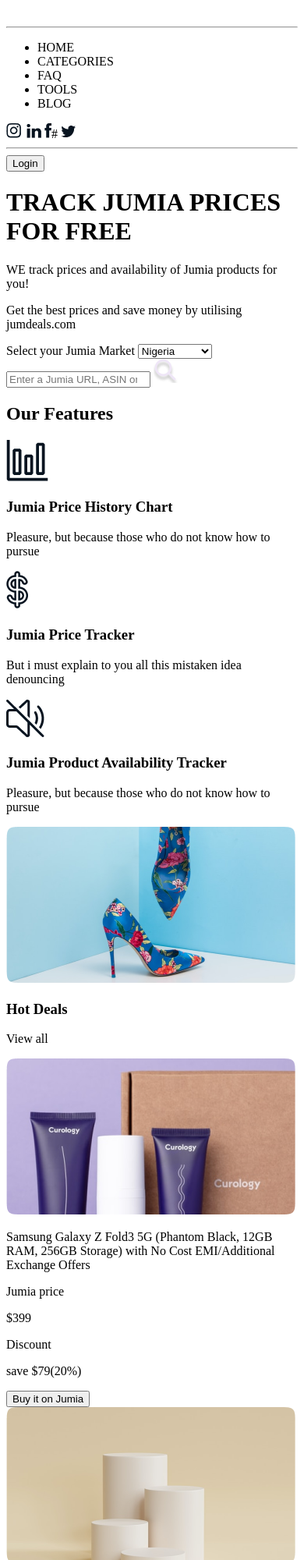
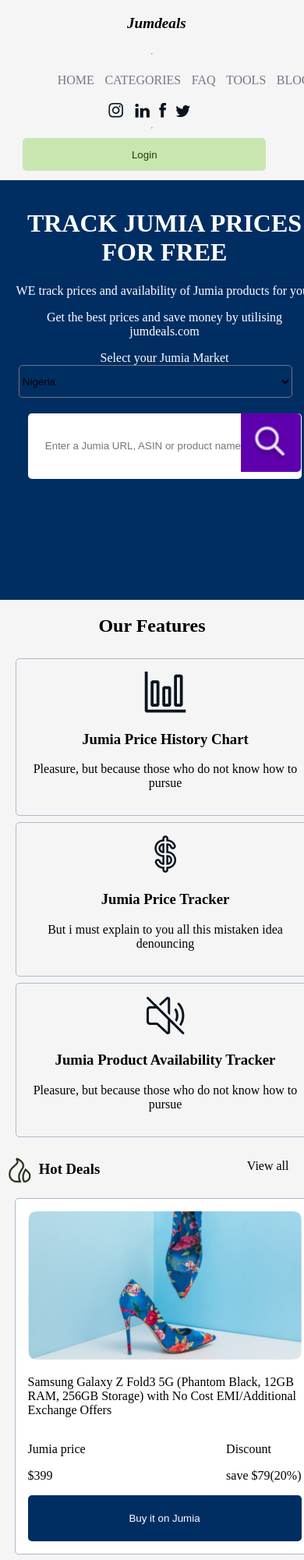
Before and after one commit to Tomivan/Jumdeals, a plain HTML site: page index.html in a window 390 px wide. Shown: the top 2000 px of the page at 78% size. Drawn offline with Linux system fonts and the light colour scheme.

Commit message:
completed styling, added media query and readme file

```diff
--- a/index.html
+++ b/index.html
@@ -4,12 +4,13 @@
     <meta charset="UTF-8">
     <meta http-equiv="X-UA-Compatible" content="IE=edge">
     <meta name="viewport" content="width=device-width, initial-scale=1.0">
+    <link rel="stylesheet" href="./style.css">
     <title>Tracker</title>
 </head>
 <body>
     <nav class="nav">
-        <img src="" alt="">
-        <hr />
+        <p><strong> <i>Jumdeals</i></strong></p>
+        <hr class="nav-hr"/>
         <div class="nav-middle">
             <ul>
                 <li>HOME</li>
@@ -18,36 +19,35 @@
                 <li>TOOLS</li>
                 <li>BLOG</li>
             </ul>
-            <div social-media>
-                <img src="./assets/images/instagram.png" alt="">
-                <img src="./assets/images/linkedin.png" alt="">
-                <img src="./assets/images/facebook.png" alt="">#
-                <img src="./assets/images/twitter.png" alt="">
+            <div class="social-media">
+                <img src="./assets/images/instagram.png" alt="" class="social-icon">
+                <img src="./assets/images/linkedin.png" alt="" class="social-icon">
+                <img src="./assets/images/facebook.png" alt="" class="social-icon">
+                <img src="./assets/images/twitter.png" alt="" class="social-icon">
             </div>
-            <hr />
+        </div>
+        <hr class="nav-hr"/>
         <button class="login">Login</button>
         <img src="" alt="">
-        </div>
     </nav>
     <main class="main">
         <h1>TRACK JUMIA PRICES FOR FREE</h1>
         <p>WE track prices and availability of Jumia products for you!</p>
         <p>Get the best prices and save money by utilising jumdeals.com</p>
+        <div class="select">
             <label class="label">Select your Jumia Market</label>
             <select>
                 <option>Nigeria</option>
-            <option>Ghana</option>
-            <option>South Africa</option>
-            <option>Egypt</option>
-            <option>Morocco</option>
             </select>
+        </div>
         <div class="input">
-            <input type="search" placeholder="Enter a Jumia URL, ASIN or product name" />
-            <img src="./assets/images/search.png" alt="">
+            <input type="search" placeholder="Enter a Jumia URL, ASIN or product name" class="jumia-input"/>
+            <img src="./assets/images/search.png" alt="" class="search-icon">
         </div>
     </main>
     <section class="section">
         <h2>Our Features</h2>
+        <div class="feature-section">
             <div class="feature-card">
                 <img src="./assets/images/chart.png" alt="">
                 <h3>Jumia Price History Chart</h3>
@@ -63,17 +63,19 @@
                 <h3>Jumia Product Availability Tracker</h3>
                 <p>Pleasure, but because those who do not know how to pursue</p>
             </div>
+        </div>
     </section>
     <section class="hot-deals-section">
         <div class="top-section">
             <div class="hot-deals">
-                <img src="./assets/images/heels.png" alt="">
+                <img src="./assets/images/hot.png" alt="" class="section-icon">
                 <h3>Hot Deals</h3>
             </div>
             <p>View all</p>
         </div>
+        <div class="box-section">
             <div class="box">
-            <img src="./assets/images/cream.png" alt="">
+                <img src="./assets/images/heels.png" alt="" class="deals-image">
                 <p>Samsung Galaxy Z Fold3 5G (Phantom Black, 12GB RAM, 256GB Storage) with No Cost EMI/Additional Exchange Offers</p>
                 <div class="price">
                     <div class="current">
@@ -84,11 +86,11 @@
                         <p>Discount</p>
                         <p>save $79(20%)</p>
                     </div>
+                </div>
                 <button class="buy">Buy it on Jumia</button>
             </div>
-        </div>
             <div class="box">
-            <img src="./assets/images/rolls.png" alt="">
+                <img src="./assets/images/cream.png" alt="" class="deals-image">
                 <p>Samsung Galaxy Z Fold3 5G (Phantom Black, 12GB RAM, 256GB Storage) with No Cost EMI/Additional Exchange Offers</p>
                 <div class="price">
                     <div class="current">
@@ -99,11 +101,11 @@
                         <p>Discount</p>
                         <p>save $79(20%)</p>
                     </div>
+                </div>
                 <button class="buy">Buy it on Jumia</button>
             </div>
-        </div>
             <div class="box">
-            <img src="" alt="">
+                <img src="./assets/images/rolls.png" alt="" class="deals-image">
                 <p>Samsung Galaxy Z Fold3 5G (Phantom Black, 12GB RAM, 256GB Storage) with No Cost EMI/Additional Exchange Offers</p>
                 <div class="price">
                     <div class="current">
@@ -114,6 +116,7 @@
                         <p>Discount</p>
                         <p>save $79(20%)</p>
                     </div>
+                </div>
                 <button class="buy">Buy it on Jumia</button>
             </div>
         </div>
@@ -121,13 +124,14 @@
     <section class="popular-deals-section">
         <div class="top-section">
             <div class="popular-deals">
-                <img src="" alt="">
+                <img src="./assets/images/popular.png" alt="" class="section-icon">
                 <h3>Popular Deals</h3>
             </div>
             <p>View all</p>
         </div>
+        <div class="box-section">
             <div class="box">
-            <img src="./assets/images/heels.png" alt="">
+                <img src="./assets/images/heels.png" alt="" class="deals-image">
                 <p>Samsung Galaxy Z Fold3 5G (Phantom Black, 12GB RAM, 256GB Storage) with No Cost EMI/Additional Exchange Offers</p>
                 <div class="price">
                     <div class="current">
@@ -138,11 +142,11 @@
                         <p>Discount</p>
                         <p>save $79(20%)</p>
                     </div>
+                </div>
                 <button class="buy">Buy it on Jumia</button>
             </div>
-        </div>
             <div class="box">
-            <img src="./assets/images/dollar.png" alt="">
+                <img src="./assets/images/cream.png" alt="" class="deals-image">
                 <p>Samsung Galaxy Z Fold3 5G (Phantom Black, 12GB RAM, 256GB Storage) with No Cost EMI/Additional Exchange Offers</p>
                 <div class="price">
                     <div class="current">
@@ -153,11 +157,11 @@
                         <p>Discount</p>
                         <p>save $79(20%)</p>
                     </div>
+                </div>
                 <button class="buy">Buy it on Jumia</button>
             </div>
-        </div>
             <div class="box">
-            <img src="./assets/images/nosound.png" alt="">
+                <img src="./assets/images/rolls.png" alt="" class="deals-image">
                 <p>Samsung Galaxy Z Fold3 5G (Phantom Black, 12GB RAM, 256GB Storage) with No Cost EMI/Additional Exchange Offers</p>
                 <div class="price">
                     <div class="current">
@@ -168,6 +172,7 @@
                         <p>Discount</p>
                         <p>save $79(20%)</p>
                     </div>
+                </div>
                 <button class="buy">Buy it on Jumia</button>
             </div>
         </div>
@@ -175,9 +180,9 @@
     <section class="welcome">
         <h2>Welcome to Jumdeals.com</h2>
         <p>a free Amazon price tracker and Amazon product availability tracker!
-            Do you shop online and want to track product prices or product availability of
-            Amazon products? Well, amzdealz.net is here to help you! We provide a reliable
-            product price tracker for Amazon products. Read more</p>
+            Do you shop online<br /> and want to track product prices or product availability of
+            Amazon products?<br /> Well, amzdealz.net is here to help you! We provide a reliable
+            product price tracker for<br /> Amazon products. Read more</p>
         <img src="./assets/images/googleplay.png" alt="">
         <p>Read more about our features here</p>
     </section>
@@ -189,28 +194,32 @@
             </div>
             <p>View all</p>
         </div>
-        <div class="box">
+        <div class="box-section">
+            <div class="box-1">
                 <img src="./assets/images/bigwhatsapp.png" alt="">
                 <p>Samsung Galaxy Z Fold3 5G (Phantom Black, 12GB RAM, 256GB Storage) with No Cost EMI/Additional Exchange Offers</p>
             </div>
-        <div class="box">
+            <div class="box-1">
                 <img src="./assets/images/biginstagram.png" alt="">
                 <p>Samsung Galaxy Z Fold3 5G (Phantom Black, 12GB RAM, 256GB Storage) with No Cost EMI/Additional Exchange Offers</p>
             </div>
-        <div class="box">
+            <div class="box-1">
                 <img src="./assets/images/bigyoutube.png" alt="">
                 <p>Samsung Galaxy Z Fold3 5G (Phantom Black, 12GB RAM, 256GB Storage) with No Cost EMI/Additional Exchange Offers</p>
             </div>
+        </div>
     </section>
+    <hr />
     <footer class="footer">
         <div class="about-us">
             <h3>About us</h3>
-            <p>amzdealz.net attaches great importance to current deal information.
-                All prices including sales tax. Interim changes in prices, ranking,
-                delivery time and costs possible. The information regarding the price
-                and availability shown on the Amazon site at the time of purchase is
-                that valid for the purchase. amzdealz.net receives a commission for all
-                purchases via our Amazon links. As an Amazon Associate we earn from qualifying purchases.</p>
+            <p>amzdealz.net attaches great importance to current deal<br /> information.
+                All prices including sales tax. Interim changes<br /> in prices, ranking,
+                delivery time and costs possible. The<br /> information regarding the price
+                and availability shown on<br /> the Amazon site at the time of purchase is
+                that valid for the<br /> purchase. amzdealz.net receives a commission for all<br />
+                purchases via our Amazon links. As an Amazon Associate we <br />
+                earn from qualifying purchases.</p>
         </div>
         <div class="footer-middle">
             <div class="jumdeals">
@@ -245,11 +254,11 @@
             <div class="follow-us">
                 <p>Follow us</p>
                 <div class="social-media">
-                    <img src="./assets/images/twitter.png" alt="">
-                    <img src="./assets/images/Behance.png" alt="">
-                    <img src="./assets/images/linkedin.png" alt="">
-                    <img src="./assets/images/instagram.png" alt="">
-                    <img src="./assets/images/facebook.png" alt="">
+                    <img src="./assets/images/twitter.png" alt="" class="footer-icon">
+                    <img src="./assets/images/Behance.png" alt="" class="footer-icon">
+                    <img src="./assets/images/linkedin.png" alt="" class="footer-icon">
+                    <img src="./assets/images/instagram.png" alt="" class="footer-icon">
+                    <img src="./assets/images/facebook.png" alt="" class="footer-icon">
                 </div>
             </div>
             <hr />
@@ -257,18 +266,18 @@
                 <p>Subscribe</p>
                 <p>Send me tips, trends, freebies, updates & offers</p>
                 <div class="input">
-                    <input type="text" placeholder="Email Address">
+                    <input type="text" placeholder="Email Address" class="subscribe-input">
                     <button class="subscribe-button">Subscribe</button>
                 </div>
             </div>
         </div>
+    </footer>
     <hr />
     <div class="copyright">
-            <p>2022 Jumdeals. All rights reserved</p>
+        <p>&copy; 2022 Jumdeals. All rights reserved</p>
         <div class="terms">
-                <p>Terms and condition</p>
+            <p>Terms and conditions</p>
         </div>
     </div>
-    </footer>
 </body>
 </html>
--- a/style.css
+++ b/style.css
@@ -0,0 +1,248 @@
+body{
+    margin: 0;
+    padding: 0;
+    box-sizing: border-box;
+    background: #f5f5f5;
+}
+.nav {
+    display: flex;
+    width: 100%;
+}
+.nav p{
+    font-size: 1.2em;
+    margin-left: 3%;
+}
+.nav-middle{
+    display: flex;
+    justify-content: space-between;
+    width: 50%;
+}
+ul{
+    display: flex;
+    list-style-type: none;
+    color: #70798b;
+    margin-left: -20%;
+}
+li{
+    margin-left: 5%;
+}
+.social-media{
+    margin-top: 2%;
+}
+.social-icon{
+    padding-right: 0.5em;
+}
+.login{
+    background: #c9e6b0;
+    color: #1c3d00;
+    width: 8vw;
+    height: 5vh;
+    border: none;
+    border-radius: 5px;
+    margin: 1% 5% 0 0;
+}
+.main{
+    background: #002e63;
+    color: #ffffff;
+    text-align: center;
+    padding: 1em;
+    height: 60vh;
+}
+select{
+    background: none;
+    margin-left: 2%;
+    width: 15vw;
+    height: 5vh;
+    border-radius: 5px;
+}
+.input{
+    display: flex;
+    justify-content: center;
+}
+.jumia-input{
+    margin-top: 5%;
+    height: 10vh;
+    width: 40vw;
+    border-radius: 5px;
+    border: none;
+}
+.jumia-input::placeholder{
+    padding-left: 1.5em;
+}
+.search-icon{
+    height: 5.2vh;
+    margin: 5% 0 0 -5%;
+    background: #5f00af;
+    padding: 1em;
+    border-top-right-radius: 5px;
+    border-bottom-right-radius: 5px;
+}
+.section{
+  text-align: center;
+  margin-top: 3%;
+}
+.feature-section, .box-section{
+    display: flex;
+    justify-content: center;
+}
+.feature-card{
+    border: 1px solid #acb9cc;
+    border-radius: 5px;
+    width: 20vw;
+    padding: 1em;
+    margin-left: 1%;
+}
+.hot-deals-section, .popular-deals-section, .blog-section{
+    margin-top: 3%;
+    width: 70vw;
+    margin-left: 14%;
+}
+.top-section{
+    display: flex;
+    justify-content: space-between;
+}
+.hot-deals, .popular-deals{
+    display: flex;
+}
+.box{
+    background: #ffffff;
+    border: 1px solid #acb9cc;
+    border-radius: 5px;
+    width: 20vw;
+    padding: 1em;
+    margin-left: 1%;
+    margin-top: 2%;
+}
+.deals-image{
+    width: 19.5vw;
+}
+.price{
+    display: flex;
+    justify-content: space-between;
+}
+.buy{
+    background: #002e63;
+    color: #ffffff;
+    border: none;
+    border-radius: 5px;
+    height: 7vh;
+    width: 20vw;
+}
+.section-icon{
+    height: 4vh;
+    padding: 0.5em;
+    margin-top: 4%;
+}
+.welcome{
+    background: #ebebeb;
+    text-align: center;
+    padding: 1em;
+}
+.box-1 img{
+    width: 23vw;
+    height: 35vh;
+}
+.footer{
+    display: flex;
+    justify-content: space-between;
+    padding: 2em;
+}
+.footer p{
+    color: #767b80;
+}
+.footer-middle{
+    display: flex;
+    width: 40vw;
+}
+.jumdeals{
+    margin-right: 3%;
+}
+.follow-us{
+    display: flex;
+    justify-content: space-between;
+}
+.footer-icon{
+    padding: 0.7em;
+}
+.subscribe-input{
+    height: 7vh;
+    width: 20vw;
+    border: none;
+    border-radius: 5px;
+}
+.subscribe-input::placeholder{
+    padding-left: 2em;
+}
+.subscribe-button{
+    height: 7vh;
+    background: #002e63;
+    color: #ffffff;
+    border: none;
+    border-top-right-radius: 5px;
+    border-bottom-right-radius: 5px;
+}
+.copyright{
+    display: flex;
+    justify-content: space-between;
+    padding: 1em;
+}
+
+@media screen and (max-width: 767px) {
+    .nav, .nav-middle{
+        flex-direction: column;
+        align-items: center;
+    }
+    .login{
+        width: 80%;
+    }
+    .main{
+        width: 100%;
+        margin-top: 3%;
+    }
+    .select{
+        display: flex;
+        flex-direction: column;
+    }
+    select {
+        width: 90vw;
+    }
+    .jumia-input{
+        width: 90vw;
+    }
+    .search-icon{
+        margin-left: -20%;
+    }
+    .feature-section, .box-section{
+        flex-direction: column;
+    }
+    .feature-card, .box{
+        width: 90vw;
+        margin: 2% 0 0 5%;
+    }
+    .hot-deals-section, .popular-deals-section,
+    .blog-section{
+        margin-left: 0;
+        width: 95vw;
+    }
+    .deals-image, .buy, .box-1 img{
+        width: 90vw;
+    }
+    .welcome{
+        width: 100%;
+    }
+    .box-1{
+        margin-left: 10%;
+    }
+    .footer{
+        flex-direction: column;
+    }
+    .footer-middle{
+        flex-wrap: wrap;
+    }
+    .subscribe-input{
+        width: 90vw;
+    }
+    .copyright{
+        flex-direction: column;
+    }
+  }
```
Also changed, not shown: 1 other file. Lines whose indentation alone changed are shown as unchanged.
